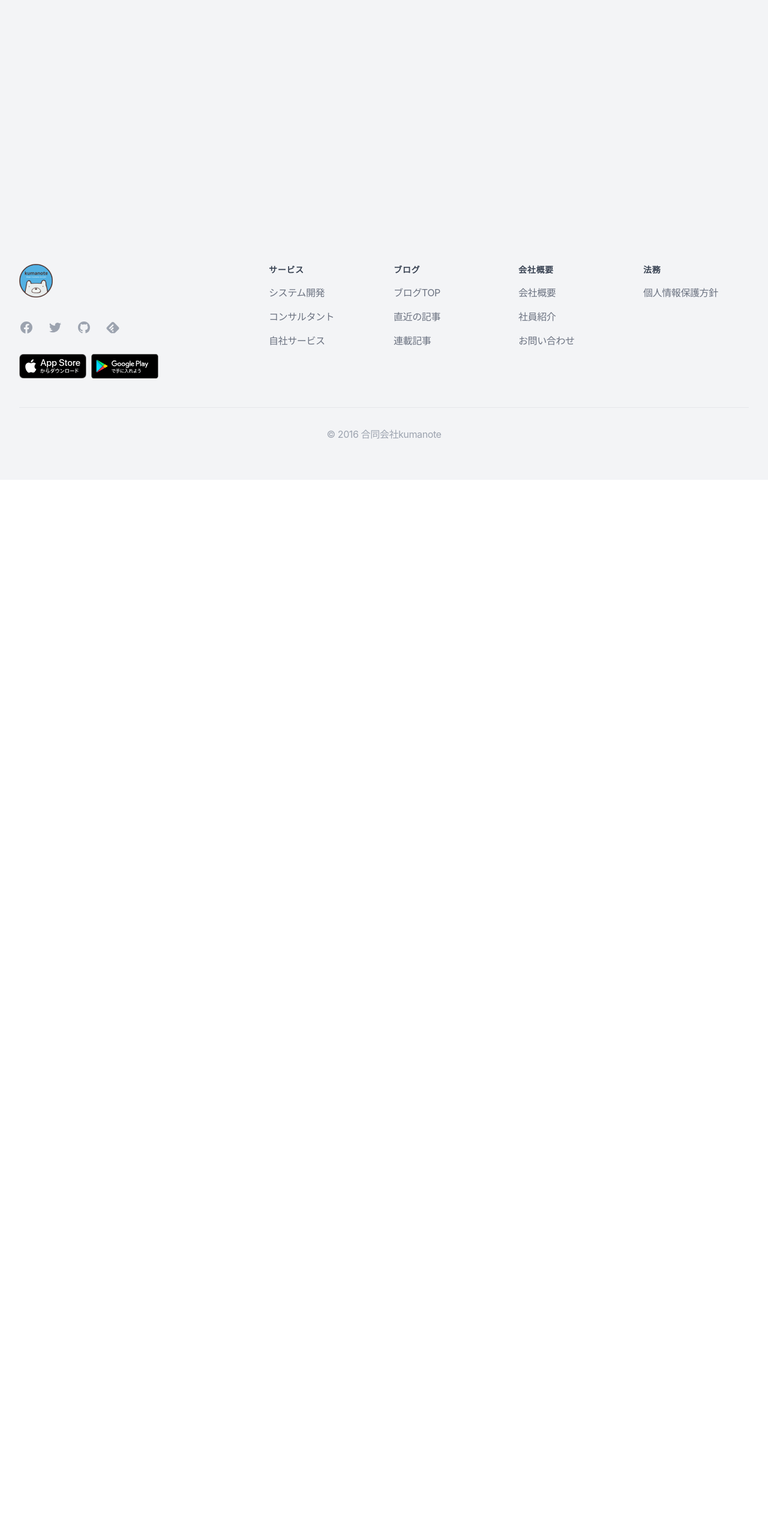
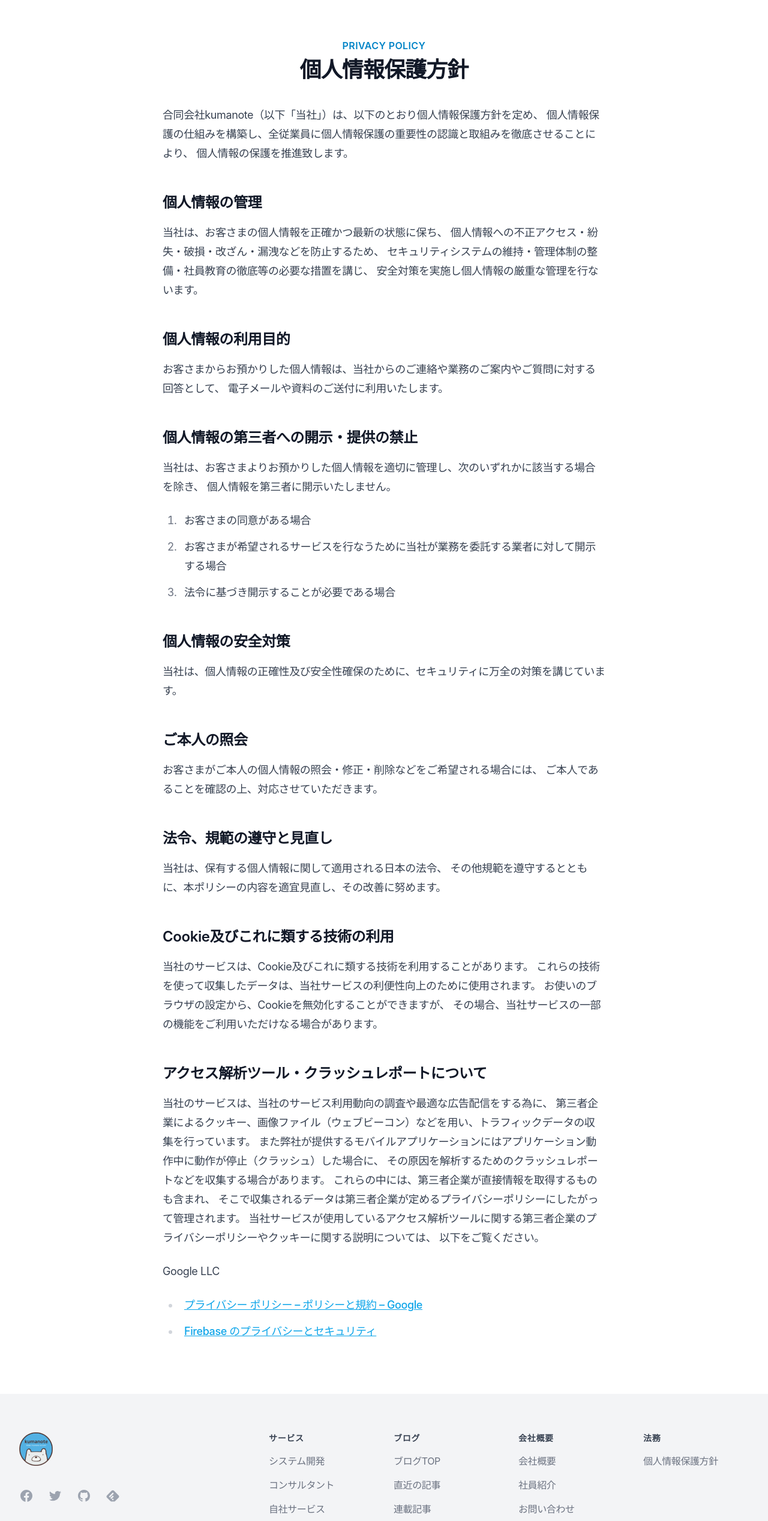
Before and after one commit to kumanote/corporate-web-site, a Nuxt app: page /privacy_policy in a window 1280 px wide. Shown: the top 2536 px of the page at 60% size. Before the commit the page ends 800 px from the top, so only its background shows below. Built offline with nearby package versions, Linux system fonts and the light colour scheme; a web font is replaced by a local one.

Commit message:
feat: privacy policy page

```diff
--- a/package.json
+++ b/package.json
@@ -22,6 +22,8 @@
     "@commitlint/config-conventional": "^17.4.2",
     "@nuxtjs/eslint-config-typescript": "^12.0.0",
     "@nuxtjs/i18n": "^8.0.0-beta.9",
+    "@tailwindcss/forms": "^0.5.3",
+    "@tailwindcss/typography": "^0.5.9",
     "@typescript-eslint/eslint-plugin": "^5.50.0",
     "@typescript-eslint/parser": "^5.50.0",
     "@vue/eslint-config-prettier": "^7.0.0",
--- /dev/null
+++ b/pages/privacy_policy.vue
@@ -0,0 +1,124 @@
+<template>
+  <div class="py-16 bg-white dark:bg-gray-900">
+    <div class="px-4 sm:px-6 lg:px-8 space-y-12">
+      <div class="prose mx-auto sm:prose-lg">
+        <h1>
+          <span
+            class="block text-sm text-center text-primary-600 font-semibold tracking-wide uppercase sm:text-base"
+            >Privacy policy</span
+          >
+          <span
+            class="mt-2 block text-2xl text-center leading-8 font-extrabold tracking-tight text-gray-900 sm:text-4xl dark:text-gray-50"
+            >個人情報保護方針</span
+          >
+        </h1>
+        <p class="mt-4 text-gray-700 sm:mt-8 dark:text-gray-200">
+          合同会社kumanote（以下「当社」）は、以下のとおり個人情報保護方針を定め、
+          個人情報保護の仕組みを構築し、全従業員に個人情報保護の重要性の認識と取組みを徹底させることにより、
+          個人情報の保護を推進致します。
+        </p>
+      </div>
+      <div class="prose prose-primary mx-auto sm:prose-lg">
+        <h3 class="text-gray-900 dark:text-gray-50">個人情報の管理</h3>
+        <p class="text-gray-700 dark:text-gray-200">
+          当社は、お客さまの個人情報を正確かつ最新の状態に保ち、
+          個人情報への不正アクセス・紛失・破損・改ざん・漏洩などを防止するため、
+          セキュリティシステムの維持・管理体制の整備・社員教育の徹底等の必要な措置を講じ、
+          安全対策を実施し個人情報の厳重な管理を行ないます。
+        </p>
+      </div>
+      <div class="prose prose-primary mx-auto sm:prose-lg">
+        <h3 class="text-gray-900 dark:text-gray-50">個人情報の利用目的</h3>
+        <p class="text-gray-700 dark:text-gray-200">
+          お客さまからお預かりした個人情報は、当社からのご連絡や業務のご案内やご質問に対する回答として、
+          電子メールや資料のご送付に利用いたします。
+        </p>
+      </div>
+      <div class="prose prose-primary mx-auto sm:prose-lg">
+        <h3 class="text-gray-900 dark:text-gray-50">
+          個人情報の第三者への開示・提供の禁止
+        </h3>
+        <p class="text-gray-700 dark:text-gray-200">
+          当社は、お客さまよりお預かりした個人情報を適切に管理し、次のいずれかに該当する場合を除き、
+          個人情報を第三者に開示いたしません。
+        </p>
+        <ol class="text-gray-700 dark:text-gray-200">
+          <li>お客さまの同意がある場合</li>
+          <li>
+            お客さまが希望されるサービスを行なうために当社が業務を委託する業者に対して開示する場合
+          </li>
+          <li>法令に基づき開示することが必要である場合</li>
+        </ol>
+      </div>
+      <div class="prose prose-primary mx-auto sm:prose-lg">
+        <h3 class="text-gray-900 dark:text-gray-50">個人情報の安全対策</h3>
+        <p class="text-gray-700 dark:text-gray-200">
+          当社は、個人情報の正確性及び安全性確保のために、セキュリティに万全の対策を講じています。
+        </p>
+      </div>
+      <div class="prose prose-primary mx-auto sm:prose-lg">
+        <h3 class="text-gray-900 dark:text-gray-50">ご本人の照会</h3>
+        <p class="text-gray-700 dark:text-gray-200">
+          お客さまがご本人の個人情報の照会・修正・削除などをご希望される場合には、
+          ご本人であることを確認の上、対応させていただきます。
+        </p>
+      </div>
+      <div class="prose prose-primary mx-auto sm:prose-lg">
+        <h3 class="text-gray-900 dark:text-gray-50">
+          法令、規範の遵守と見直し
+        </h3>
+        <p class="text-gray-700 dark:text-gray-200">
+          当社は、保有する個人情報に関して適用される日本の法令、
+          その他規範を遵守するとともに、本ポリシーの内容を適宜見直し、その改善に努めます。
+        </p>
+      </div>
+      <div class="prose prose-primary mx-auto sm:prose-lg">
+        <h3 class="text-gray-900 dark:text-gray-50">
+          Cookie及びこれに類する技術の利用
+        </h3>
+        <p class="text-gray-700 dark:text-gray-200">
+          当社のサービスは、Cookie及びこれに類する技術を利用することがあります。
+          これらの技術を使って収集したデータは、当社サービスの利便性向上のために使用されます。
+          お使いのブラウザの設定から、Cookieを無効化することができますが、
+          その場合、当社サービスの一部の機能をご利用いただけなる場合があります。
+        </p>
+      </div>
+      <div class="prose prose-primary mx-auto sm:prose-lg">
+        <h3 class="text-gray-900 dark:text-gray-50">
+          アクセス解析ツール・クラッシュレポートについて
+        </h3>
+        <p class="text-gray-700 dark:text-gray-200">
+          当社のサービスは、当社のサービス利用動向の調査や最適な広告配信をする為に、
+          第三者企業によるクッキー、画像ファイル（ウェブビーコン）などを用い、トラフィックデータの収集を行っています。
+          また弊社が提供するモバイルアプリケーションにはアプリケーション動作中に動作が停止（クラッシュ）した場合に、
+          その原因を解析するためのクラッシュレポートなどを収集する場合があります。
+          これらの中には、第三者企業が直接情報を取得するものも含まれ、
+          そこで収集されるデータは第三者企業が定めるプライバシーポリシーにしたがって管理されます。
+          当社サービスが使用しているアクセス解析ツールに関する第三者企業のプライバシーポリシーやクッキーに関する説明については、
+          以下をご覧ください。
+        </p>
+        <div class="text-gray-700 dark:text-gray-200">
+          Google LLC
+          <ul>
+            <li>
+              <a
+                target="_blank"
+                href="https://policies.google.com/privacy?hl=ja"
+                class="text-primary-500 hover:text-primary-400 underline"
+                >プライバシー ポリシー – ポリシーと規約 – Google</a
+              >
+            </li>
+            <li>
+              <a
+                target="_blank"
+                href="https://firebase.google.com/support/privacy?hl=ja"
+                class="text-primary-500 hover:text-primary-400 underline"
+                >Firebase のプライバシーとセキュリティ</a
+              >
+            </li>
+          </ul>
+        </div>
+      </div>
+    </div>
+  </div>
+</template>
--- a/tailwind.config.js
+++ b/tailwind.config.js
@@ -19,5 +19,5 @@ module.exports = {
       }),
     },
   },
-  plugins: [],
+  plugins: [require('@tailwindcss/forms'), require('@tailwindcss/typography')],
 }
```
Also changed, not shown: 2 other files (tests, documents, lock files or other folders).
